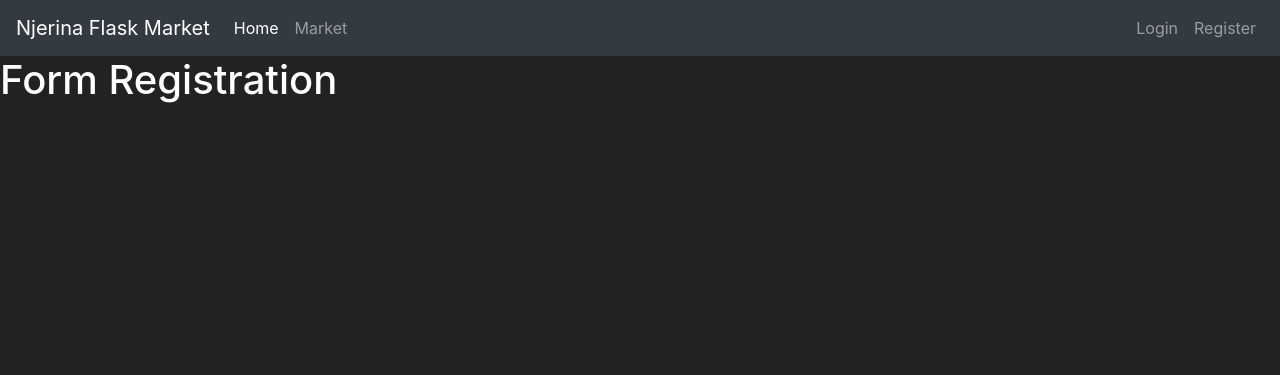
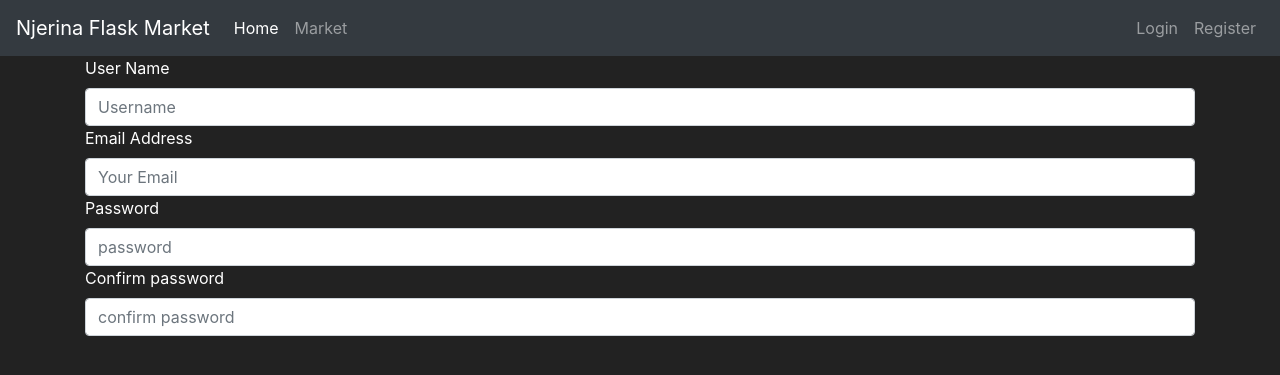
Before and after one commit to NjeriMuchiri/marketshop, a Flask app: page /register in a window 1280 px wide. Shown: the top 375 px of the page. Run offline with Flask 2, Linux system fonts and the light colour scheme; some libraries are stand-ins or nearby versions.

Commit message:
created a new form file

```diff
--- a/market/__init__.py
+++ b/market/__init__.py
@@ -3,7 +3,7 @@ from flask_sqlalchemy import SQLAlchemy
 
 app = Flask(__name__)
 app.config['SQLALCHEMY_DATABASE_URI'] = 'sqlite:///market.db'
-
+app.config['SECRET_KEY'] = 'ca5ceda1d0fe49f2f384944f'
 db = SQLAlchemy(app)
 
 from market import routes
--- a/market/forms.py
+++ b/market/forms.py
@@ -3,8 +3,8 @@ from wtforms import StringField,PasswordField,SubmitField
 
 
 class RegisterForm(FlaskForm):
-    username = StringField(label='username')
-    email_address = StringField(label='email')
-    password1 = PasswordField(label='password1')
-    password2 = PasswordField(label='password2')
-    submit = SubmitField(label='submit')
+    username = StringField(label='User Name')
+    email_address = StringField(label='Email Address')
+    password1 = PasswordField(label='Password')
+    password2 = PasswordField(label='Confirm password')
+    submit = SubmitField(label='Submit')
--- a/market/templates/base.html
+++ b/market/templates/base.html
@@ -33,7 +33,7 @@
         <a class="nav-link" href="#">Login</a>
     </li>
     <li class="nav-item">
-        <a class="nav-link" href="#">Register</a>
+        <a class="nav-link" href="{{url_for('register_page')}}">Register</a>
     </li>
 </ul>
       </div>
--- a/market/templates/register.html
+++ b/market/templates/register.html
@@ -4,5 +4,21 @@
 Register Page
 {% endblock%}
 {% block content %}
-<h1>Form Registration</h1>
+<div class="container">
+    <form method='POST' class="form-register" style='color:white'>
+
+    {{ form.username.label() }}
+    {{ form.username(class="form-control", placeholder='Username') }}
+
+      {{ form.email_address.label() }}
+    {{ form.email_address(class="form-control", placeholder='Your Email') }}
+
+    {{ form.password1.label() }}
+    {{ form.password1(class="form-control", placeholder='password') }}
+
+    {{ form.password2.label() }}
+    {{ form.password2(class="form-control", placeholder='confirm password') }}
+</form>
+</div>
+
 {% endblock%}
```
Also changed, not shown: 2 other files.
